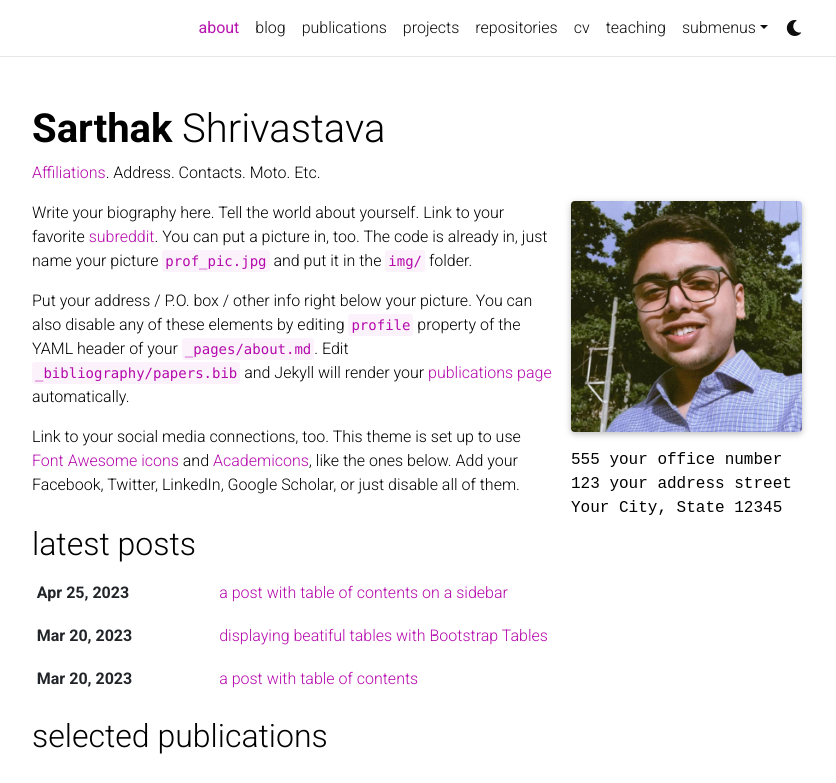
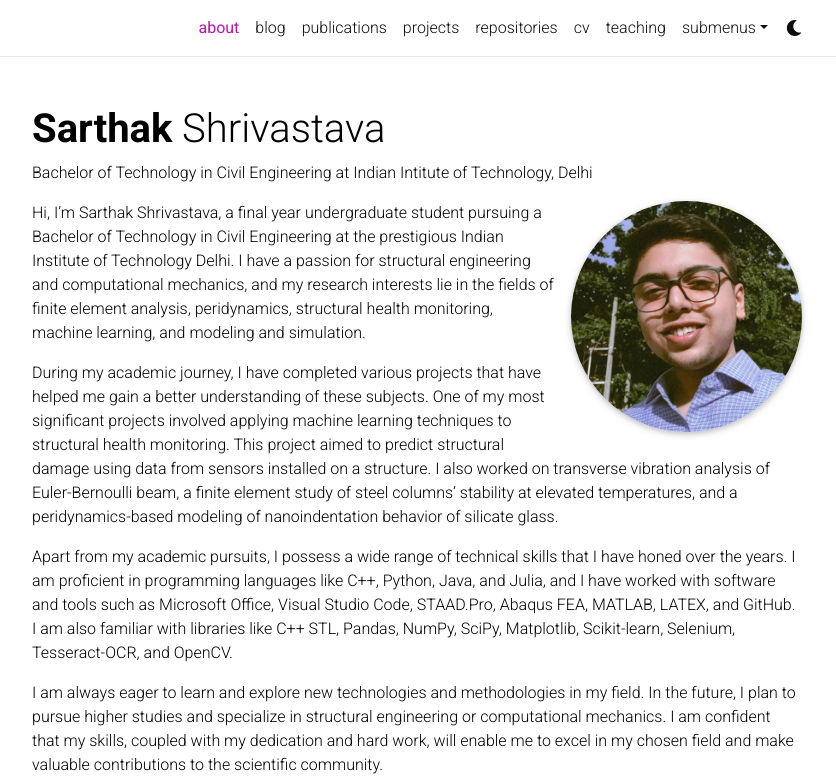
Before and after one commit to sarthaks20/sarthaks20.github.io, a Jekyll site: the page built from _pages/about.md, in a window 1280 px wide and 1149 px high, cut to the strip 0-783 px from the top of the window. Shown: the whole strip, without its empty margins (223-1059 px from the left). Built offline with Jekyll 4.4.1, drawn with Linux system fonts in a browser that asks for light colours; full-size pictures stand in for the smaller copies a plugin makes; comment, search, counter and statistics services are not loaded; a style sheet for code colours, icons or effects is not loaded.

Commit message:
Update about.md

```diff
--- a/_pages/about.md
+++ b/_pages/about.md
@@ -2,25 +2,29 @@
 layout: about
 title: about
 permalink: /
-subtitle: <a href='#'>Affiliations</a>. Address. Contacts. Moto. Etc.
-
+subtitle: Bachelor of Technology in Civil Engineering at Indian Intitute of Technology, Delhi
 profile:
   align: right
   image: prof_pic.jpg
-  image_circular: false # crops the image to make it circular
+  image_circular: true # crops the image to make it circular
   address: >
-    <p>555 your office number</p>
-    <p>123 your address street</p>
-    <p>Your City, State 12345</p>
 
-news: true  # includes a list of news items
-latest_posts: true  # includes a list of the newest posts
+news: false  # includes a list of news items
+latest_posts: false  # includes a list of the newest posts
 selected_papers: true # includes a list of papers marked as "selected={true}"
 social: true  # includes social icons at the bottom of the page
 ---
 
-Write your biography here. Tell the world about yourself. Link to your favorite [subreddit](http://reddit.com). You can put a picture in, too. The code is already in, just name your picture `prof_pic.jpg` and put it in the `img/` folder.
+<!-- Write your biography here. Tell the world about yourself. Link to your favorite [subreddit](http://reddit.com). You can put a picture in, too. The code is already in, just name your picture `prof_pic.jpg` and put it in the `img/` folder.
 
 Put your address / P.O. box / other info right below your picture. You can also disable any of these elements by editing `profile` property of the YAML header of your `_pages/about.md`. Edit `_bibliography/papers.bib` and Jekyll will render your [publications page](/al-folio/publications/) automatically.
 
-Link to your social media connections, too. This theme is set up to use [Font Awesome icons](http://fortawesome.github.io/Font-Awesome/) and [Academicons](https://jpswalsh.github.io/academicons/), like the ones below. Add your Facebook, Twitter, LinkedIn, Google Scholar, or just disable all of them.
+Link to your social media connections, too. This theme is set up to use [Font Awesome icons](http://fortawesome.github.io/Font-Awesome/) and [Academicons](https://jpswalsh.github.io/academicons/), like the ones below. Add your Facebook, Twitter, LinkedIn, Google Scholar, or just disable all of them. -->
+
+Hi, I'm Sarthak Shrivastava, a final year undergraduate student pursuing a Bachelor of Technology in Civil Engineering at the prestigious Indian Institute of Technology Delhi. I have a passion for structural engineering and computational mechanics, and my research interests lie in the fields of finite element analysis, peridynamics, structural health monitoring, machine learning, and modeling and simulation.
+
+During my academic journey, I have completed various projects that have helped me gain a better understanding of these subjects. One of my most significant projects involved applying machine learning techniques to structural health monitoring. This project aimed to predict structural damage using data from sensors installed on a structure. I also worked on transverse vibration analysis of Euler-Bernoulli beam, a finite element study of steel columns' stability at elevated temperatures, and a peridynamics-based modeling of nanoindentation behavior of silicate glass.
+
+Apart from my academic pursuits, I possess a wide range of technical skills that I have honed over the years. I am proficient in programming languages like C++, Python, Java, and Julia, and I have worked with software and tools such as Microsoft Office, Visual Studio Code, STAAD.Pro, Abaqus FEA, MATLAB, LATEX, and GitHub. I am also familiar with libraries like C++ STL, Pandas, NumPy, SciPy, Matplotlib, Scikit-learn, Selenium, Tesseract-OCR, and OpenCV.
+
+I am always eager to learn and explore new technologies and methodologies in my field. In the future, I plan to pursue higher studies and specialize in structural engineering or computational mechanics. I am confident that my skills, coupled with my dedication and hard work, will enable me to excel in my chosen field and make valuable contributions to the scientific community.
```
